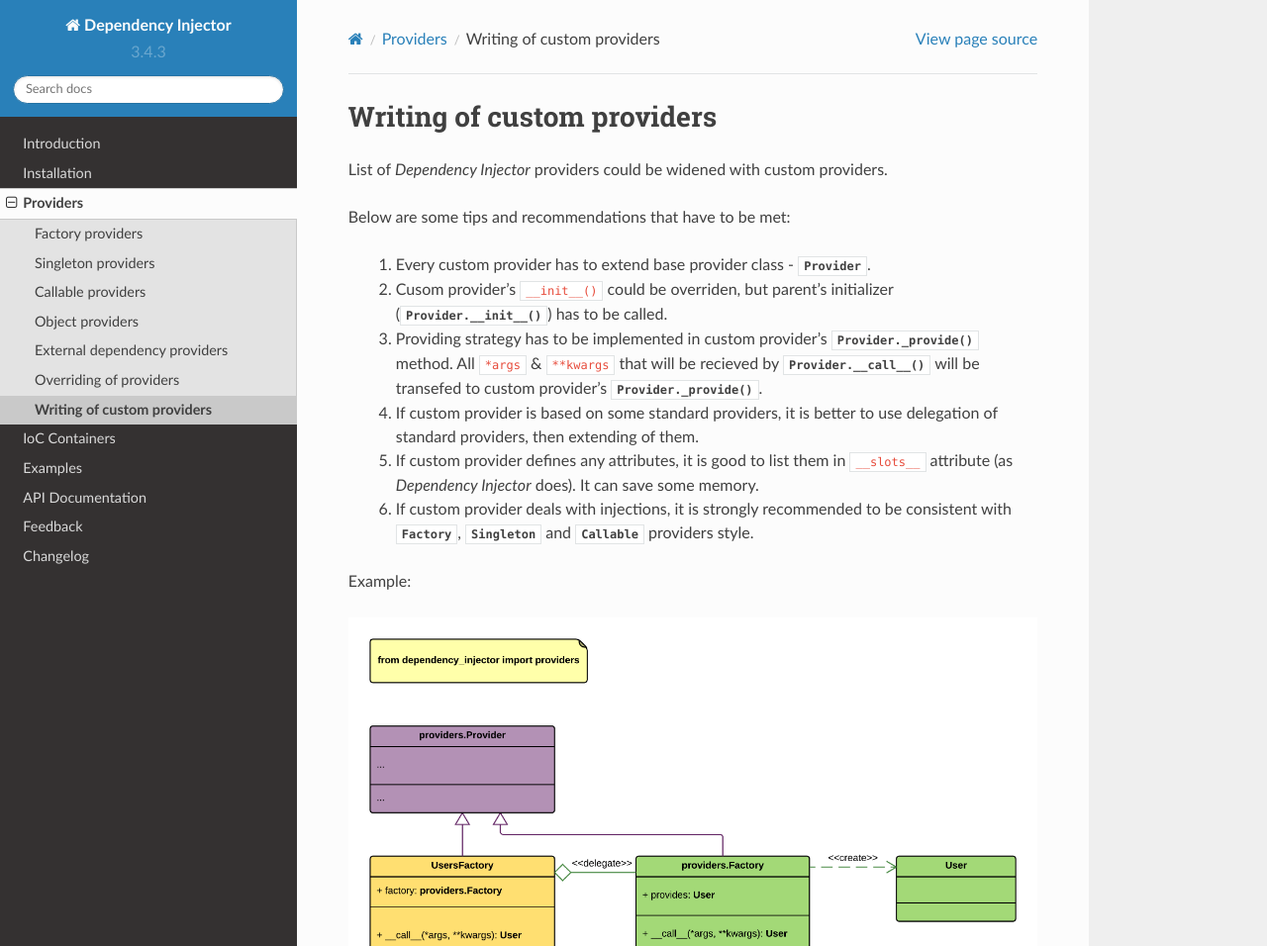
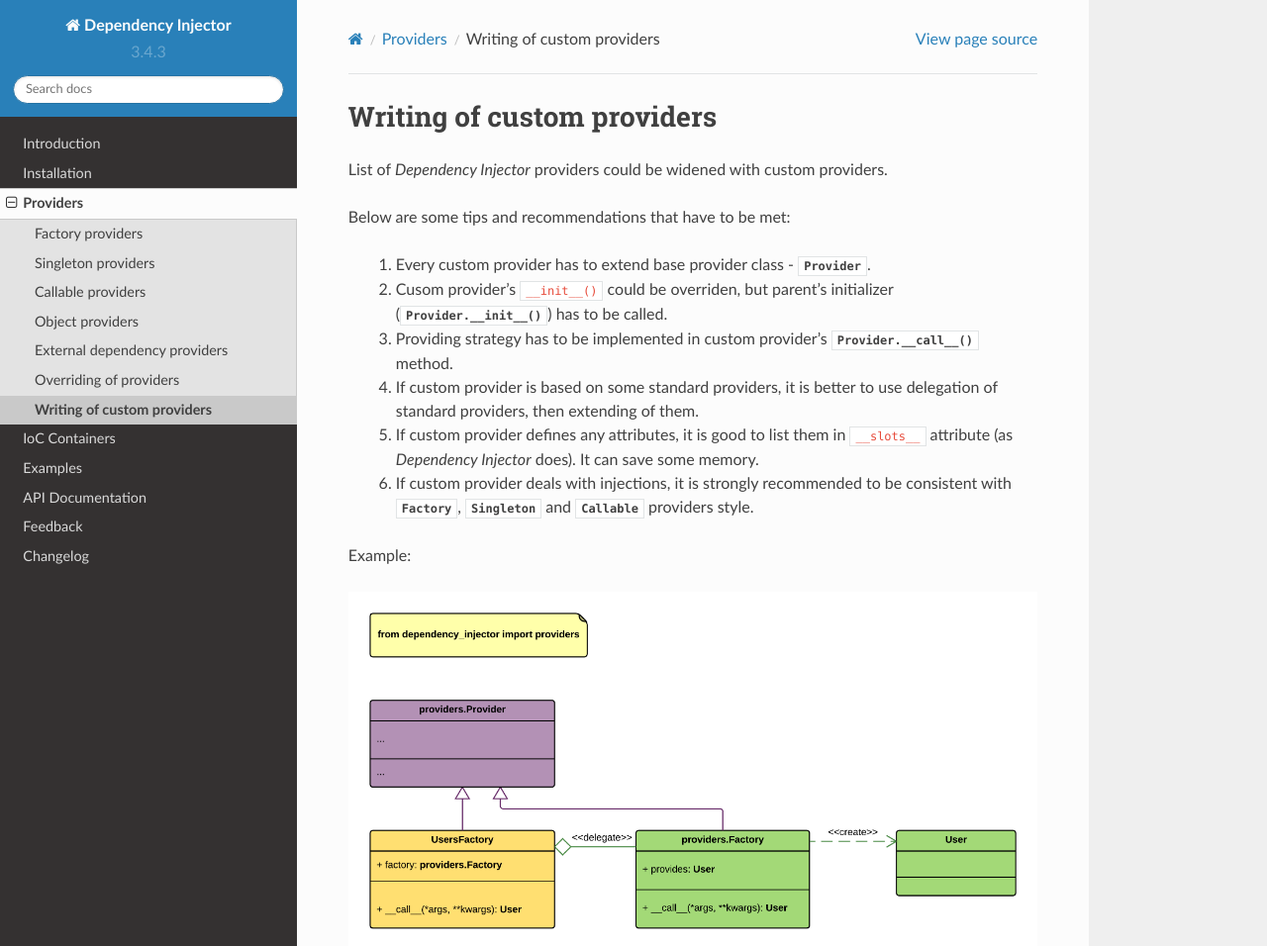
Before and after one commit to ets-labs/python-dependency-injector, a Sphinx documentation site: the page built from docs/providers/custom.rst, in a window 1280 px wide and 1399 px high, cut to the strip 0-956 px from the top of the window. Shown: the whole strip at 99% size. Built offline with Sphinx 7.4.7 and the Read the Docs theme 2.0.0, drawn with Linux system fonts in a browser that asks for light colours.

Commit message:
Update example of writing custom providers

```diff
--- a/docs/main/changelog.rst
+++ b/docs/main/changelog.rst
@@ -16,6 +16,7 @@ Development version
 - Add ``Provider.last_overriding`` read-only property that points to last
   overriding provider, if any. If target provider is not overridden, ``None``
   would be returned.
+- Update example of writing custom providers.
 
 3.4.3
 -----
--- a/docs/providers/custom.rst
+++ b/docs/providers/custom.rst
@@ -12,9 +12,7 @@ Below are some tips and recommendations that have to be met:
     2. Cusom provider's ``__init__()`` could be overriden, but parent's
        initializer (:py:meth:`Provider.__init__`) has to be called.
     3. Providing strategy has to be implemented in custom provider's
-       :py:meth:`Provider._provide` method. All ``*args`` & ``**kwargs``
-       that will be recieved by :py:meth:`Provider.__call__` will be
-       transefed to custom provider's :py:meth:`Provider._provide`.
+       :py:meth:`Provider.__call__` method.
     4. If custom provider is based on some standard providers, it is better to
        use delegation of standard providers, then extending of them.
     5. If custom provider defines any attributes, it is good to list them in
```
Also changed, not shown: 1 other file.
